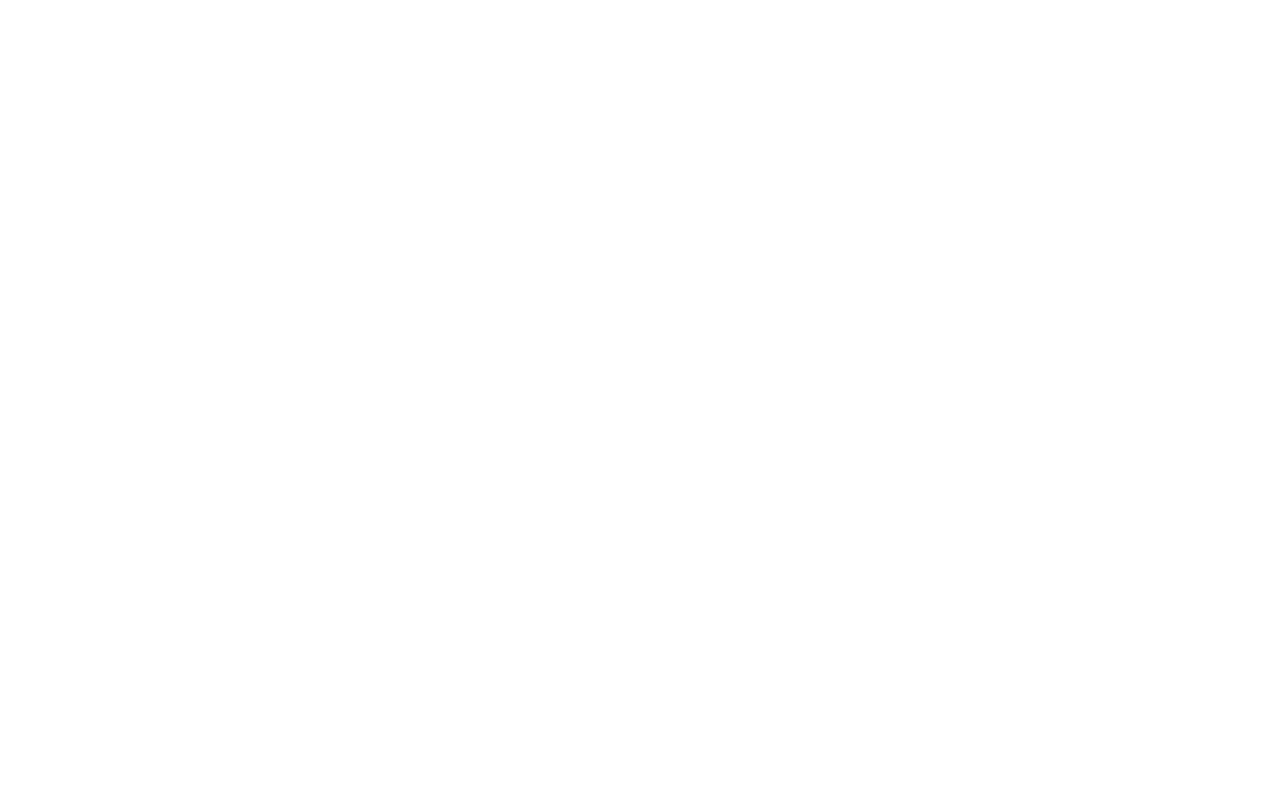
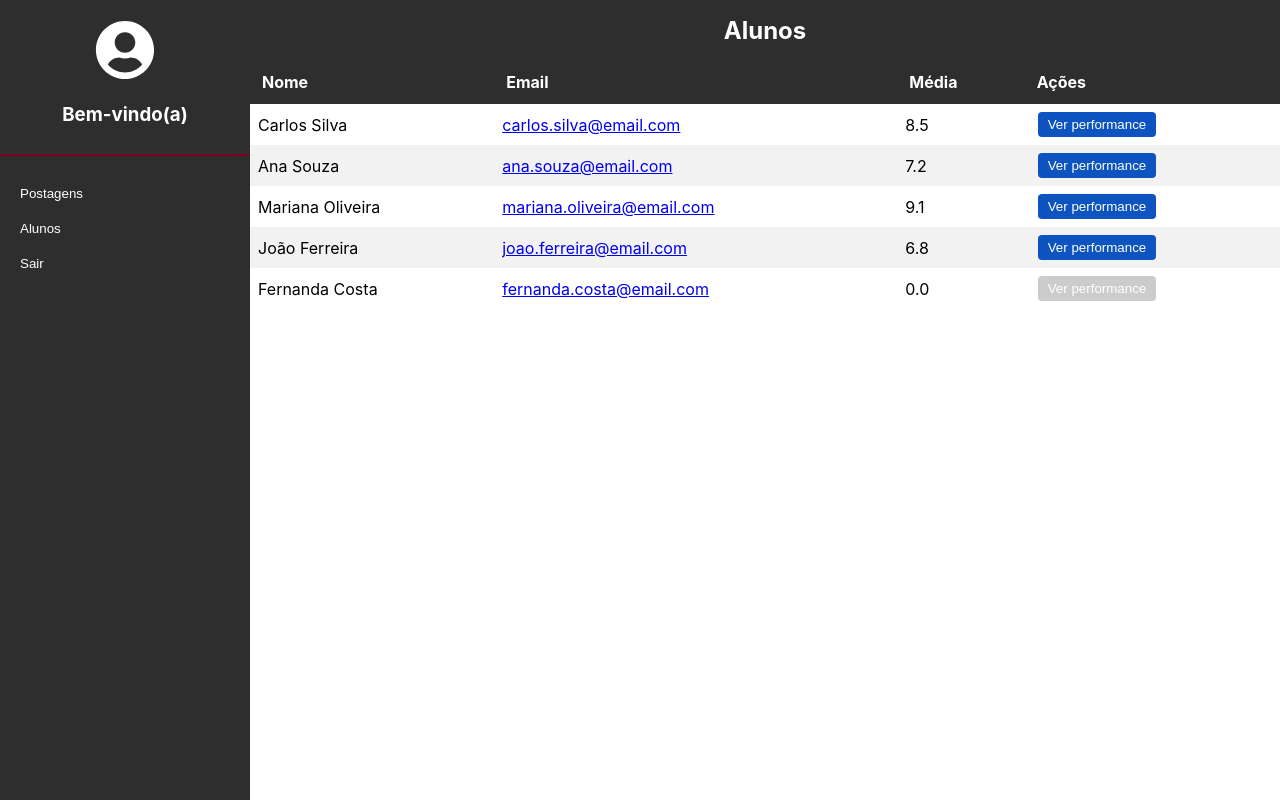
Before and after one commit to grupo7-fiap/blogging-frontend, a React (Create React App) app: page /alunos in a window 1280 px wide. Before the commit this address had no page. Built offline with nearby package versions, Linux system fonts and the light colour scheme; sample sign-in values are in the browser's storage.

Commit message:
feat: add mocked student's performance dashboard

```diff
--- a/package.json
+++ b/package.json
@@ -14,7 +14,9 @@
     "@types/react-router-dom": "^5.3.3",
     "@types/styled-components": "5.1.34",
     "axios": "1.7.7",
+    "chart.js": "^4.4.7",
     "react": "18.3.1",
+    "react-chartjs-2": "^5.3.0",
     "react-dom": "18.3.1",
     "react-icons": "5.3.0",
     "react-router-dom": "6.26.2",
--- a/public/index.html
+++ b/public/index.html
@@ -22,7 +22,7 @@
       work correctly both with client-side routing and a non-root public URL.
       Learn how to configure a non-root public URL by running `npm run build`.
     -->
-  <title>Blog - Tech Challenge 3</title>
+  <title>Blog FIAP</title>
 </head>
 
 <body>
--- a/src/components/Navbar/Navbar.tsx
+++ b/src/components/Navbar/Navbar.tsx
@@ -1,18 +1,28 @@
-import React from 'react';
-import { CgMenu } from 'react-icons/cg';
+import React from "react";
+import { CgMenu } from "react-icons/cg";
 import { useNavigate } from "react-router-dom";
 
-
-import { NavbarContainer, NavbarTitle, HamburgerIcon, CloseButton, ActionButtonEdit } from './NavbarStyle';
+import {
+  NavbarContainer,
+  NavbarTitle,
+  HamburgerIcon,
+  CloseButton,
+  ActionButtonEdit,
+} from "./NavbarStyle";
 
 interface NavbarProps {
   title: string;
   sidebarOpen: boolean;
   toggleSidebar: () => void;
+  hideCreateButton?: boolean;
 }
 
-const Navbar: React.FC<NavbarProps> = ({ title, sidebarOpen, toggleSidebar }) => {
-
+const Navbar: React.FC<NavbarProps> = ({
+  title,
+  sidebarOpen,
+  toggleSidebar,
+  hideCreateButton,
+}) => {
   const navigate = useNavigate();
   const handleCreatePost = () => {
     navigate("/manage", { state: { action: "create" } });
@@ -28,9 +38,11 @@
         </HamburgerIcon>
       )}
       <NavbarTitle>{title}</NavbarTitle>
-      <ActionButtonEdit onClick={() => handleCreatePost()}>
-        Criar
-      </ActionButtonEdit>
+      {!hideCreateButton && (
+        <ActionButtonEdit onClick={() => handleCreatePost()}>
+          Criar
+        </ActionButtonEdit>
+      )}
     </NavbarContainer>
   );
 };
--- a/src/components/Sidebar/Sidebar.tsx
+++ b/src/components/Sidebar/Sidebar.tsx
@@ -1,5 +1,5 @@
-import React from 'react';
-import { FaUserCircle } from 'react-icons/fa'; // Usando ícone de usuário
+import React from "react";
+import { FaUserCircle } from "react-icons/fa"; // Usando ícone de usuário
 import {
   SidebarContainer,
   UserIcon,
@@ -7,8 +7,8 @@
   Divider,
   NavLinks,
   NavLinkItem,
-} from './SidebarStyle';
-import { useNavigate } from 'react-router-dom';
+} from "./SidebarStyle";
+import { useNavigate } from "react-router-dom";
 
 interface SidebarProps {
   isOpen: boolean;
@@ -27,7 +27,11 @@
         <UserName>Bem-vindo(a)</UserName>
         <Divider />
         <NavLinks>
-          <NavLinkItem onClick={() => navigate('/login')}>Sair</NavLinkItem>
+          <NavLinkItem onClick={() => navigate("/posts/admin")}>
+            Postagens
+          </NavLinkItem>
+          <NavLinkItem onClick={() => navigate("/alunos")}>Alunos</NavLinkItem>
+          <NavLinkItem onClick={() => navigate("/login")}>Sair</NavLinkItem>
         </NavLinks>
       </SidebarContainer>
     </>
--- /dev/null
+++ b/src/components/Students/index.tsx
@@ -0,0 +1,187 @@
+import React, { useState } from "react";
+import {
+  Container,
+  Table,
+  TableHeader,
+  TableRow,
+  TableData,
+  ActionButtonView,
+  ContentWrapper,
+  ModalOverlay,
+  ModalContent,
+  ModalTitle,
+  ModalList,
+  CloseButton,
+} from "./style";
+import Sidebar from "../Sidebar/Sidebar";
+import { useNavigate } from "react-router-dom";
+import Navbar from "../Navbar/Navbar";
+import { Pie } from "react-chartjs-2";
+import { Chart, ArcElement, Tooltip, Legend } from "chart.js";
+
+Chart.register(ArcElement, Tooltip, Legend);
+
+interface Student {
+  id: number;
+  nome: string;
+  email: string;
+  media: number;
+  performance?: StudentPerformance[];
+}
+
+interface StudentPerformance {
+  materia: string;
+  acertos: number;
+  erros: number;
+}
+
+const students: Student[] = [
+  {
+    id: 1,
+    nome: "Carlos Silva",
+    email: "carlos.silva@email.com",
+    media: 8.5,
+    performance: [
+      { materia: "História", acertos: 75, erros: 25 },
+      { materia: "Matemática", acertos: 50, erros: 50 },
+    ],
+  },
+  {
+    id: 2,
+    nome: "Ana Souza",
+    email: "ana.souza@email.com",
+    media: 7.2,
+    performance: [
+      { materia: "Português", acertos: 80, erros: 20 },
+      { materia: "Geografia", acertos: 60, erros: 40 },
+    ],
+  },
+  {
+    id: 3,
+    nome: "Mariana Oliveira",
+    email: "mariana.oliveira@email.com",
+    media: 9.1,
+    performance: [
+      { materia: "Ciências", acertos: 90, erros: 10 },
+      { materia: "Física", acertos: 70, erros: 30 },
+    ],
+  },
+  {
+    id: 4,
+    nome: "João Ferreira",
+    email: "joao.ferreira@email.com",
+    media: 6.8,
+    performance: [
+      { materia: "Tecnologia", acertos: 20, erros: 80 },
+      { materia: "Física", acertos: 40, erros: 60 },
+    ],
+  },
+  {
+    id: 5,
+    nome: "Fernanda Costa",
+    email: "fernanda.costa@email.com",
+    media: 0,
+    performance: [],
+  },
+];
+
+const Students = () => {
+  const [sidebarOpen, setSidebarOpen] = useState(false);
+  const [selectedStudent, setSelectedStudent] = useState<Student | null>(null);
+  const navigate = useNavigate();
+
+  return (
+    <div>
+      <Navbar
+        title="Alunos"
+        sidebarOpen={sidebarOpen}
+        toggleSidebar={() => setSidebarOpen(!sidebarOpen)}
+        hideCreateButton={true}
+      />
+
+      <div
+        style={{
+          display: "flex",
+          flexDirection: "row",
+          flexGrow: 1,
+          marginTop: "60px",
+        }}
+      >
+        <Sidebar
+          isOpen={sidebarOpen}
+          toggleSidebar={() => setSidebarOpen(!sidebarOpen)}
+        />
+        <ContentWrapper sidebarOpen={sidebarOpen}>
+          <Container>
+            <Table>
+              <thead>
+                <TableRow>
+                  <TableHeader>Nome</TableHeader>
+                  <TableHeader>Email</TableHeader>
+                  <TableHeader>Média</TableHeader>
+                  <TableHeader>Ações</TableHeader>
+                </TableRow>
+              </thead>
+              <tbody>
+                {students.map((student) => (
+                  <TableRow key={student.id}>
+                    <TableData>{student.nome}</TableData>
+                    <TableData>
+                      <a href={`mailto:${student.email}`}>{student.email}</a>
+                    </TableData>
+                    <TableData>{student.media.toFixed(1)}</TableData>
+                    <TableData>
+                      <ActionButtonView
+                        onClick={() => setSelectedStudent(student)}
+                        disabled={
+                          !student.performance ||
+                          student.performance.length === 0
+                        }
+                      >
+                        Ver performance
+                      </ActionButtonView>
+                    </TableData>
+                  </TableRow>
+                ))}
+              </tbody>
+            </Table>
+
+            {/* Modal de Performance */}
+            {selectedStudent && (
+              <ModalOverlay>
+                <ModalContent>
+                  <ModalTitle>Performance de {selectedStudent.nome}</ModalTitle>
+                  <ModalList>
+                    {selectedStudent.performance &&
+                      selectedStudent.performance.map((performance, index) => {
+                        const data = {
+                          labels: ["Acertos", "Erros"],
+                          datasets: [
+                            {
+                              data: [performance.acertos, performance.erros],
+                              backgroundColor: ["#7EC8E3", "#FFA6B6"],
+                            },
+                          ],
+                        };
+                        return (
+                          <div key={index}>
+                            <h4>{performance.materia}</h4>
+                            <Pie data={data} />
+                          </div>
+                        );
+                      })}
+                  </ModalList>
+                  <CloseButton onClick={() => setSelectedStudent(null)}>
+                    Fechar
+                  </CloseButton>
+                </ModalContent>
+              </ModalOverlay>
+            )}
+          </Container>
+        </ContentWrapper>
+      </div>
+    </div>
+  );
+};
+
+export default Students;
--- /dev/null
+++ b/src/components/Students/style.tsx
@@ -0,0 +1,139 @@
+import styled from "styled-components";
+
+export const Container = styled.div`
+  width: calc(100% - 250px); // Subtrai a largura da sidebar
+  margin-left: 250px; // Compensa a posição da sidebar com margem
+
+  @media (max-width: 800px) {
+    width: 100%; // Para telas menores, o conteúdo ocupará toda a largura
+    margin-left: 0; // Sem margem para telas menores
+  }
+`;
+
+export const ContentWrapper = styled.div<{ sidebarOpen: boolean }>`
+  flex-grow: 1; // O conteúdo vai ocupar o espaço restante ao lado da sidebar
+  padding-left: ${(props) =>
+    props.sidebarOpen
+      ? "20px"
+      : "0"}; // Adiciona padding entre a sidebar e o conteúdo
+  transition: margin-left 0.3s ease, width 0.3s ease;
+
+  @media (max-width: 800px) {
+    width: 100%; // Em resoluções menores, o conteúdo vai ocupar toda a largura
+    padding-left: 0;
+  }
+`;
+
+export const Table = styled.table`
+  width: 100%;
+  border-collapse: collapse;
+`;
+
+export const TableRow = styled.tr`
+  &:nth-child(even) {
+    background-color: #f2f2f2;
+  }
+`;
+
+export const TableHeader = styled.th`
+  padding: 12px;
+  text-align: left;
+  background-color: #2e2e2e;
+  color: white;
+`;
+
+export const TableData = styled.td`
+  padding: 8px;
+  text-align: left;
+`;
+
+export const ActionButtonView = styled.button`
+  background-color: #0d54c0;
+  color: white;
+  padding: 5px 10px;
+  margin: 0 5px;
+  border: none;
+  border-radius: 4px;
+  cursor: pointer;
+
+  &:hover {
+    background-color: #1873fa;
+  }
+
+  &:disabled {
+    background-color: #ccc;
+    cursor: default;
+  }
+`;
+
+export const ActionButtonDelete = styled.button`
+  background-color: #800020;
+  color: white;
+  padding: 5px 10px;
+  margin: 0 5px;
+  border: none;
+  border-radius: 4px;
+  cursor: pointer;
+
+  &:hover {
+    background-color: #c50233;
+  }
+`;
+
+// =============================
+// ESTILOS PARA O MODAL
+// =============================
+
+export const ModalOverlay = styled.div`
+  position: fixed;
+  top: 0;
+  left: 0;
+  width: 100%;
+  height: 100%;
+  background: rgba(0, 0, 0, 0.5);
+  display: flex;
+  align-items: center;
+  justify-content: center;
+`;
+
+export const ModalContent = styled.div`
+  background: white;
+  padding: 20px;
+  border-radius: 8px;
+  min-width: 50%;
+  max-height: 80vh;
+  text-align: center;
+  box-shadow: 0px 4px 6px rgba(0, 0, 0, 0.1);
+`;
+
+export const ModalTitle = styled.h2`
+  margin-bottom: 20px;
+`;
+
+export const ModalList = styled.div`
+  display: flex;
+  flex-wrap: wrap;
+  justify-content: center;
+  gap: 20px;
+  margin-top: 20px;
+`;
+
+export const ModalListItem = styled.li`
+  margin: 5px 0;
+  font-size: 16px;
+`;
+
+export const CloseButton = styled.button`
+  margin-top: 15px;
+  padding: 8px 12px;
+  background: #007bff;
+  color: white;
+  border: none;
+  cursor: pointer;
+  border-radius: 4px;
+  transition: background 0.2s;
+
+  &:hover {
+    background: #0056b3;
+  }
+`;
--- a/src/routes/routes.tsx
+++ b/src/routes/routes.tsx
@@ -1,12 +1,13 @@
-import { BrowserRouter as Router, Route, Routes } from 'react-router-dom';
-import HomeComponent from '../components/HomeComponent';
-import LoginComponent from '../components/LoginComponent';
-import ManagePostComponent from '../components/ManagePost';
-import { AuthProvider } from '../context/AuthContext';
-import ProtectedRoute from '../components/ProtectedRoute';
-import PostDetails from '../components/PostDetails';
-import PostList from '../components/PostList';
-import AdminPostList from '../components/AdminPostList';
+import { BrowserRouter as Router, Route, Routes } from "react-router-dom";
+import HomeComponent from "../components/HomeComponent";
+import LoginComponent from "../components/LoginComponent";
+import ManagePostComponent from "../components/ManagePost";
+import { AuthProvider } from "../context/AuthContext";
+import ProtectedRoute from "../components/ProtectedRoute";
+import PostDetails from "../components/PostDetails";
+import PostList from "../components/PostList";
+import AdminPostList from "../components/AdminPostList";
+import Students from "../components/Students";
 
 const AppRoutes = () => {
   return (
@@ -25,6 +26,10 @@
             path="/posts/admin"
             element={<ProtectedRoute element={<AdminPostList />} />}
           />
+          <Route
+            path="/alunos"
+            element={<ProtectedRoute element={<Students />} />}
+          />
         </Routes>
       </Router>
     </AuthProvider>
```
Also changed, not shown: 1 other file (tests, documents, lock files or other folders).
